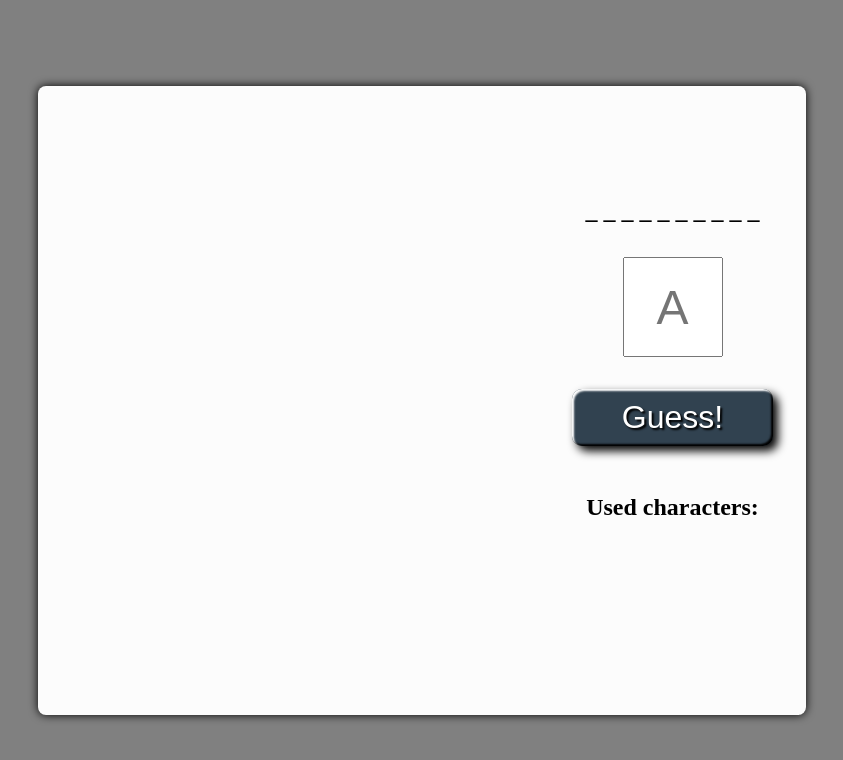
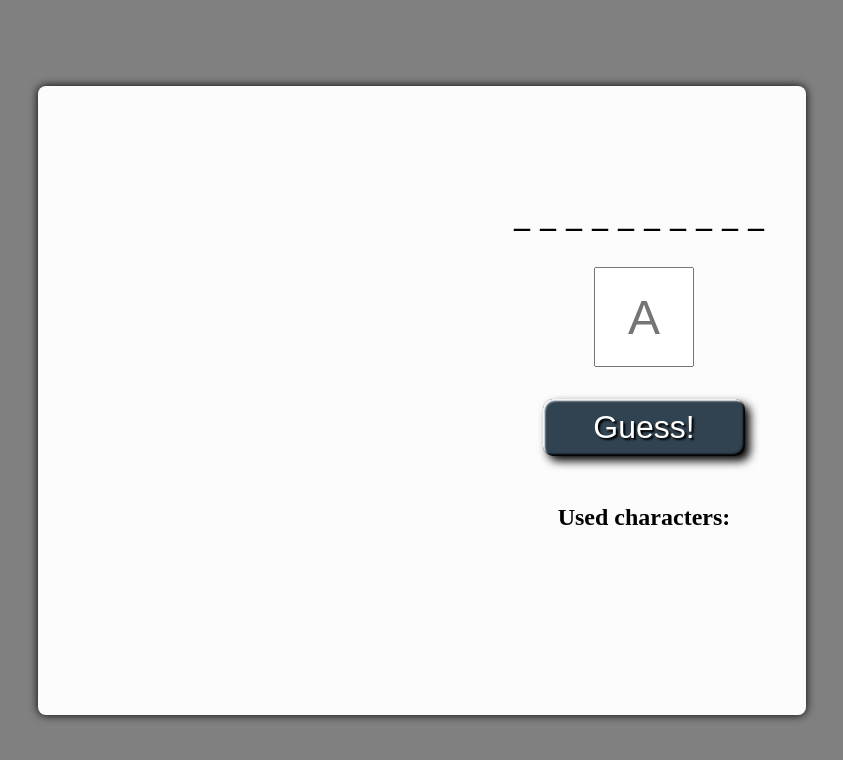
Before and after one commit to AnnieEliasson/examUppgift, a plain HTML site: page index.html in a window 1280 px wide. Shown: the whole page, without its empty margins (218-1061 px from the left). Drawn offline with Linux system fonts and the light colour scheme.

Commit message:
togglar bokstäver

```diff
--- a/index.html
+++ b/index.html
@@ -62,13 +62,16 @@
 
 
         <h1 id="rWord"></h1>
+        <div class="letterBox">
 
+        </div>
         <input id="character" type="text" placeholder="A" maxlength="1" />
         <button id="button" type="submit">Guess!</button>
 
         <h2>Used characters:</h2>
         <p id="worngChars"></p>
 
+
       </section>
     </div>
     <script src="script.js"></script>
--- a/script.js
+++ b/script.js
@@ -13,30 +13,39 @@ const arrayName = ["computer",
 let arrayRandom = arrayName[Math.floor(Math.random() * arrayName.length)]
 console.log(arrayRandom)
 
-// WRIGHT LINES FOR CHARACTERS
-let rWord = "";
+// WRITE LINES FOR CHARACTERS
+/* let rWord = "";
 for (let i = 0; i < arrayRandom.length; i++) {
     rWord += "_ ";
 }
 
-document.getElementById("rWord").innerHTML = rWord;
+document.getElementById("rWord").innerHTML = rWord; */
+let boxNr = 0;
+for (let i = 0; i < arrayRandom.length; i++){
+    let box = document.createElement("div")
+    box.classList.add('box',boxNr)
+    box.innerText='_'
+    boxNr ++
+    document.querySelector(".letterBox").append(box)
+
+}
 
 
 
 const button = document.getElementById("button");
 let char;
 
+
 button.addEventListener('click', checkChar)
 
 function checkChar(){
     char = document.getElementById("character").value.toLowerCase()
 
-
     let includes = arrayRandom.includes(char)
-
 
     if(includes === true){
     console.log('bokstaven finns')
+
     charExist()
 
 } else{
@@ -51,9 +60,17 @@ document.getElementById("character").value = null
 
 // USED CHARS EXIST IN WORD
 let usedChars =[]
+
 function charExist(){
     usedChars.push(char)
     console.log(usedChars)
+
+    for(let i = 0; i < arrayRandom.length; i++){
+        if (arrayRandom[i] === char){
+            console.log(i)
+
+            document.querySelector(`.letterBox :nth-child(${i+1})`).innerText = char
+        }}
 
 }
 
--- a/style.css
+++ b/style.css
@@ -68,3 +68,12 @@ button{
     inset 2px 2px 2px white,
     inset -2px -2px 2px black;
 }
+
+.letterBox{
+    display: flex;
+    font-size: 2rem;
+    text-transform: uppercase;
+    letter-spacing: 10px;
+    font-weight: bold;
+
+}
```
